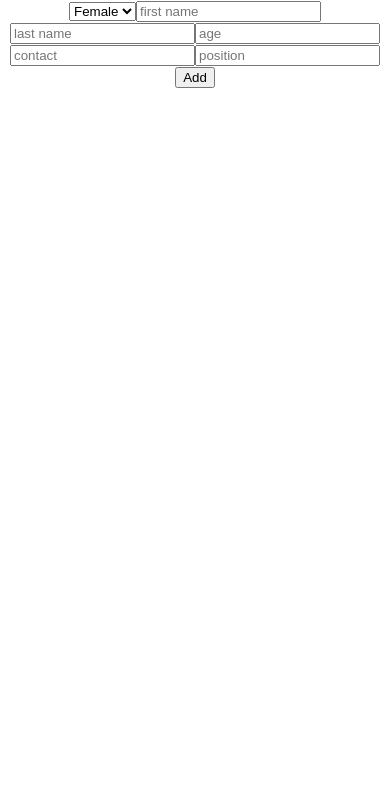
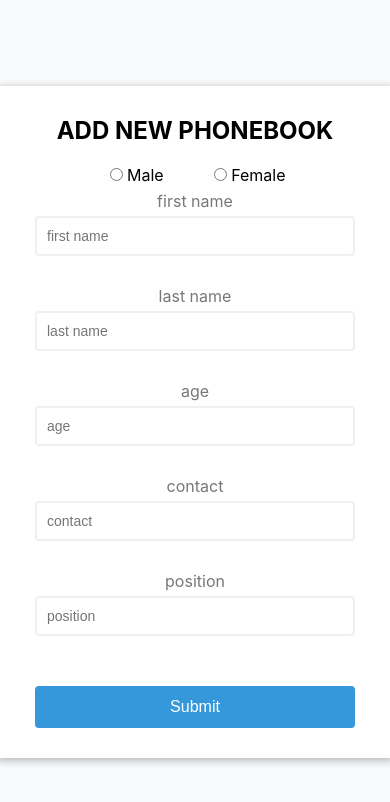
Before and after one commit to charonchai1/phonebook, a React (Create React App) app in the folder client/: page /add in a window 390 px wide. Shown: the top 802 px of the page. Built offline with nearby package versions, Linux system fonts and the light colour scheme.

Commit message:
add validation to add phonebook page

```diff
--- a/client/src/pages/Add.jsx
+++ b/client/src/pages/Add.jsx
@@ -1,58 +1,178 @@
-import React from 'react'
-import { useState } from 'react'
-import { useNavigate } from 'react-router-dom'
-import axios from 'axios'
+import React from "react";
+import { useState } from "react";
+import { useNavigate } from "react-router-dom";
+import axios from "axios";
+import "./Add.css";
 
 const Add = () => {
+  const [book, setBook] = useState({
+    gender: "",
+    first_name: "",
+    last_name: "",
+    age: "",
+    contact: null,
+    position: "",
+  });
 
-    const [book,setBook] = useState({
-        gender:"",
-        first_name:"",
-        last_name:"",
-        age:"",
-        contact:null,
-        position:""
-    })
+  const [error, setError] = useState({})
 
-    const navigate = useNavigate()
+//   const Validation = (book) => {
+//     let error = {}
+//     console.log("into error")
+//     console.log(book.first_name)
+//     if(!book.gender){
+//         error.gender = "Gender Required";
+//     }else if(book.first_name = ""){
+//         error.first_name = "First Name Required";
+//         console.log("this shoud error",book.first_name)
+//     }else if(!book.last_name){
+//         error.last_name = "Last Name Required";
+//     }else if(!book.age){
+//         error.age = "Age Required";
+//     }else if(!book.contact){
+//         error.contact = "Contact Required";
+//     }else if(!book.position){
+//         error.position = "Position Required";
+//     }
 
-    const handleChange = (e) => {
-        console.log(e.target.value)
-        setBook(prev=>({...prev, [e.target.name]: e.target.value }))
-    }
-
-    const handleClick = async e => {
-        e.preventDefault()
-        try {
-            await axios.post("http://localhost:8800/phonebook2", book)
-            navigate("/")
-        }catch(err){
-            console.log(err)
-        }
-    }
-    console.log(book)
-
-  return (
-    <div className='form'>
-        {/* <input type="text" placeholder='gender' onChange={handleChange}  name="gender" /> */}
-        <select onChange={handleChange} name="gender" placeholder='Select gender'>
-            <option value="" disabled>Gender</option>
-            <option value="Female">Female</option>
-            <option value="Male">Male</option>
-
-        </select>
+//     return error;
+//   }
 
 
 
-        <input type="text" placeholder='first name' onChange={handleChange} name="first_name"/>
-        <input type="text" placeholder='last name' onChange={handleChange} name="last_name" />
-        <input type="number" placeholder='age' onChange={handleChange} name="age" />
-        <input type="number" placeholder='contact' onChange={handleChange} name="contact" />
-        <input type="text" placeholder='position' onChange={handleChange} name="position" />
 
-    <button onClick={handleClick}>Add</button>
+  const navigate = useNavigate();
+
+
+  const handleChange = (e) => {
+    console.log(e.target.value);
+    setBook((prev) => ({ ...prev, [e.target.name]: e.target.value }));
+  };
+
+  const handleClick = async (e) => {
+    e.preventDefault();
+        //setError(Validation(book))
+    if(!book.first_name || !book.last_name || !book.gender || !book.contact || !book.position || !book.age){
+        alert("Please enter all field")
+
+    }else{
+        try {
+            await axios.post("http://localhost:8800/phonebook2", book);
+            navigate("/");
+          } catch (err) {
+            console.log(err);
+          }
+    }
+
+
+  };
+
+  return (
+    // <div className='form'>
+    //     {/* <input type="text" placeholder='gender' onChange={handleChange}  name="gender" /> */}
+    //     <h3>ADD NEW PHONEBOOK</h3>
+    //     <select onChange={handleChange} name="gender" placeholder='Select gender'>
+    //         <option value="" disabled>Gender</option>
+    //         <option value="Female">Female</option>
+    //         <option value="Male">Male</option>
+
+    //     </select>
+
+    //     <input type="text" placeholder='first name' onChange={handleChange} name="first_name"/>
+    //     <input type="text" placeholder='last name' onChange={handleChange} name="last_name" />
+    //     <input type="number" placeholder='age' onChange={handleChange} name="age" />
+    //     <input type="number" placeholder='contact' onChange={handleChange} name="contact" />
+    //     <input type="text" placeholder='position' onChange={handleChange} name="position" />
+
+    // <button onClick={handleClick}>Add</button>
+    // </div>
+
+    <div className="container">
+      <form id="form" className="form">
+        <h2>ADD NEW PHONEBOOK</h2>
+        {/* <div className="form-control">
+       <label>Gender</label>
+        <select
+          onChange={handleChange}
+          name="gender"
+          placeholder="Select gender"
+        >
+        <option>Select gender</option>
+          <option value="Female">Female</option>
+          <option value="Male">Male</option>
+        </select>
+       </div> */}
+
+       <div className="inputGender">
+        <input type="radio" value="Male" name="gender" onChange={handleChange} /> Male
+        <input type="radio" value="Female" name="gender" onChange={handleChange} /> Female
+        {error.name && <p>{error.name}</p>}
+
+       </div>
+        <div className="form-control">
+          <label>first name</label>
+          {/* <input type="text" id="fname" placeholder="Enter first name"></input> */}
+          <input
+            type="text"
+            id="fname"
+            placeholder="first name"
+            onChange={handleChange}
+            name="first_name"
+          />
+          <small> Error Message</small>
+        </div>
+        <div className="form-control">
+          <label>last name</label>
+          {/* <input type="text" id="lname" placeholder="Enter last name"></input> */}
+          <input
+            type="text"
+            id="lname"
+            placeholder="last name"
+            onChange={handleChange}
+            name="last_name"
+          />
+          <small> Error Message</small>
+        </div>
+        <div className="form-control">
+          <label>age</label>
+          {/* <input type="number" id="age" placeholder="enter age"></input> */}
+          <input
+            type="number"
+            id="age"
+            placeholder="age"
+            onChange={handleChange}
+            name="age"
+          />
+          <small> Error Message</small>
+        </div>
+        <div className="form-control">
+          <label>contact</label>
+          {/* <input type="number" id="email" placeholder="Enter contact"></input> */}
+          <input
+            type="number"
+            id="contact"
+            placeholder="contact"
+            onChange={handleChange}
+            name="contact"
+          />
+          <small> Error Message</small>
+        </div>
+        <div className="form-control">
+          <label>position</label>
+          {/* <input type="text" id="fname" placeholder="Enter position"></input> */}
+          <input
+            type="text"
+            id="position"
+            placeholder="position"
+            onChange={handleChange}
+            name="position"
+          />
+          <small> Error Message</small>
+        </div>
+        <button onClick={handleClick}>Submit</button>
+      </form>
     </div>
-  )
-}
+  );
+};
 
-export default Add
+export default Add;
```
